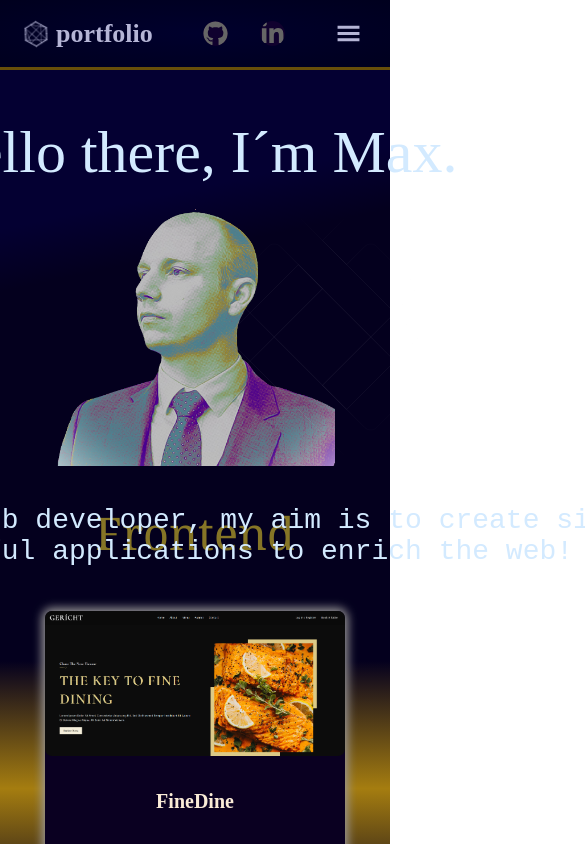
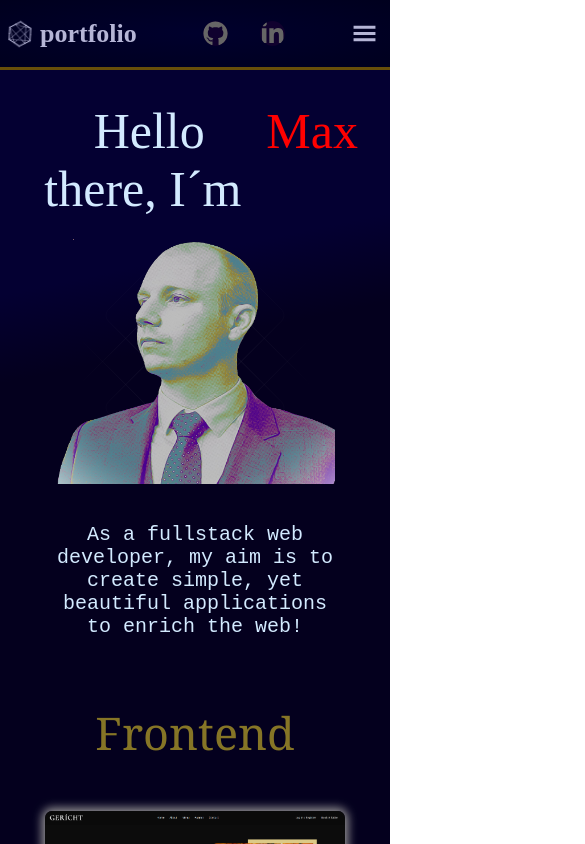
Before and after one commit to MaaX59/my_portfolio, a React (Create React App) app: page / in a window 390 px wide. Shown: the top 844 px of the page, 585 px wide, since content can reach past the window. Built offline with nearby package versions, Linux system fonts and the light colour scheme.

Commit message:
header fixed

```diff
--- a/src/containers/Header/header.css
+++ b/src/containers/Header/header.css
@@ -3,7 +3,11 @@
   position: relative;
   /* background-image: linear-gradient(0deg, rgb(0, 0, 40) 10%, rgb(0, 0, 0) 50%, rgb(0, 0, 40) 10%) ; */
   /* background: radial-gradient(rgb(0, 0, 30) 0%, rgb(0, 0, 30) 100%); */
-  background: linear-gradient(348deg, rgba(4,0,30,1) 54%, rgba(4,0,50,1) 67%);
+  background: linear-gradient(
+    348deg,
+    rgba(4, 0, 30, 1) 54%,
+    rgba(4, 0, 50, 1) 67%
+  );
 
   /* flex-direction: row; */
   color: beige;
@@ -16,8 +20,8 @@ position: relative;
   flex-direction: column;
   color: rgb(211, 234, 255);
   opacity: 10;
-  width: 1000px;
-  margin: 3rem 0 5rem 0 ;
+  width: 50vw;
+  margin: 3rem ;
   align-items: center;
   text-align: center;
 }
@@ -27,58 +31,55 @@ position: relative;
   font-family: cormorant upright;
   font-weight: 300;
 }
-.app__header-intro h2{
+.app__header-intro h2 {
   display: flex;
   font-size: 28px;
-    font-family: 'Courier New', Courier, monospace;
+  font-family: "Courier New", Courier, monospace;
   font-weight: 200;
 }
-.app__header-animation{
-  height:300px ;
- width:300px ;
+.app__header-animation {
+  height: 300px;
+  width: 300px;
   position: relative;
   display: flex;
   justify-content: center;
 }
-.app__header-animation img{
+.app__header-animation img {
   width: 93%;
   height: 93%;
   position: absolute;
 }
 .app__header-animation svg {
-
-
   width: 85%;
   height: 100%;
-
-
 }
 
 
 @media screen and (max-width: 978px) {
-  .app__header{
-    width: 100vw;
-    height: 400px;
+  .app__header {
+    /* width: 100vw; */
+    height: 600px;
 
     position: relative;
+  }
+  .app__header-intro h1, span{
+    font-size: 50px;
+  }
+  .app__header  h2{
+    font-size: 20px;
+    margin: 0 1rem ;
 
   }
-  .app__header-intro{
-
-
-    position: absolute;
+  .app__header-intro {
+    /* position: absolute; */
+    width: 90vw;
+  margin: 2rem ;
     z-index: 1;
-
-
   }
-  .app__header-animation svg{
+  /* .app__header-animation svg {
     position: absolute;
     width: 85%;
     height: 100%;
     z-index: 2;
-
-
-
+  } */
 }
-
-}
--- a/src/containers/Header/header.jsx
+++ b/src/containers/Header/header.jsx
@@ -7,7 +7,7 @@ const Header = ()=>{
   return (
     <div className='app__header'>
     <div className='app__header-intro' >
-      <h1>Hello there, I´m Max.</h1>
+      <h1>Hello there, I´m&nbsp;<span style={{color:"red"}}>Max</span> </h1>
       <div className='app__header-animation'>
       <img src={headshot} alt="headshot" />
       <BackgroundAnimation />
--- a/src/containers/Navbar/navbar.css
+++ b/src/containers/Navbar/navbar.css
@@ -16,7 +16,7 @@
   position: relative;
   justify-content: space-between;
   width: 100%;
-  margin: 0 3rem;
+  /* margin: 0 3rem; */
 }
 .app__navbar-title {
   display: flex;
@@ -43,7 +43,7 @@
 .app__navbar-links {
   display: flex;
   align-items: center;
-  margin-right: 2rem;
+  padding-right: 2rem;
   font-family: "Courier New", Courier, monospace;
   text-decoration: none;
 }
@@ -208,9 +208,7 @@
   .app__navbar-smallscreen {
     display: flex;
   }
-  .app__navbar {
-    width: 100vw;
-  }
+
   .app__navbar-smallscreen-menu {
     align-self: center;
     margin-right: 0.8rem;
@@ -218,7 +216,7 @@
     font-size: 25px;
   }
   .app__navbar-content{
-    margin: 0 1rem;
+    /* margin: 0 1rem; */
   }
 }
 
```
Lines whose indentation alone changed are shown as unchanged.
